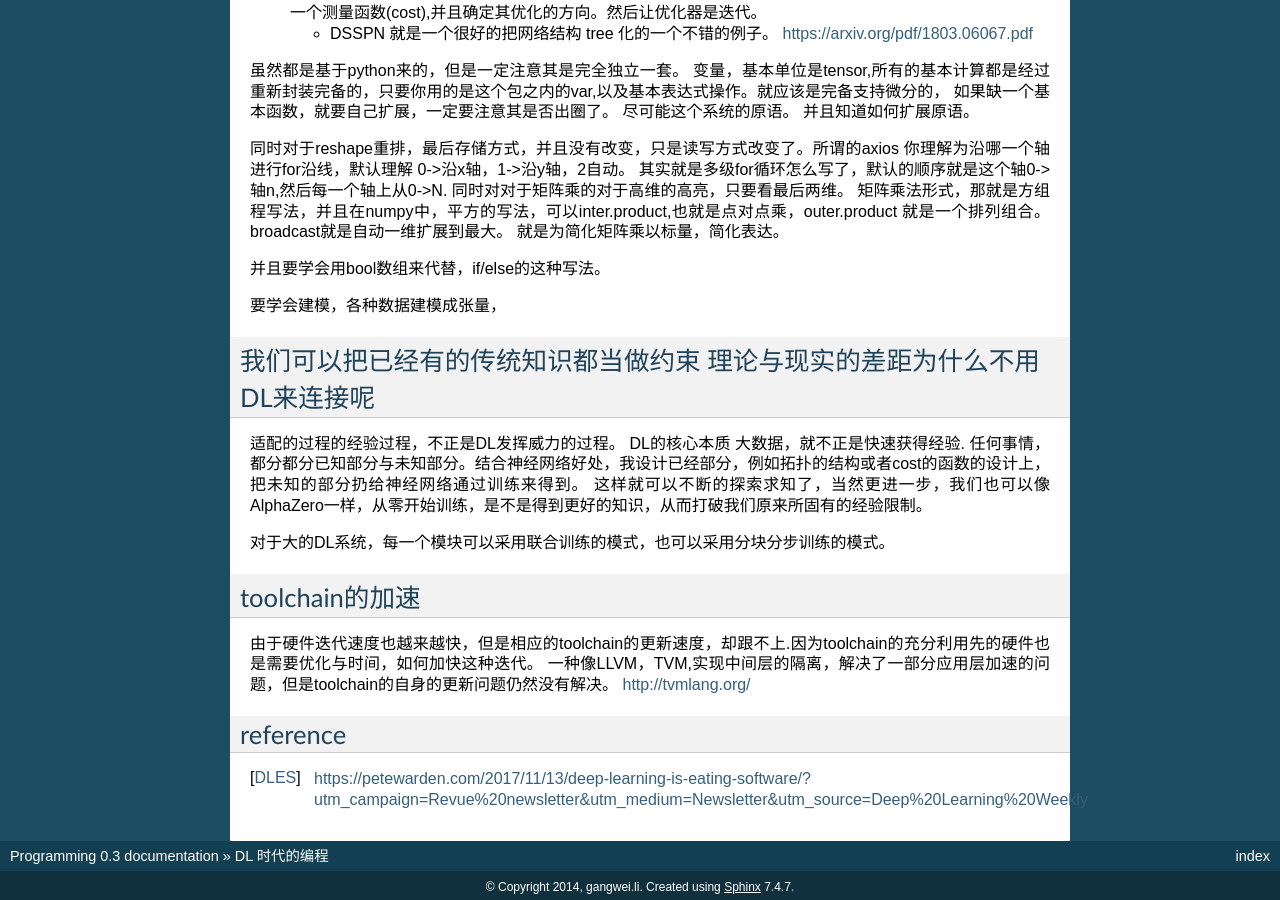
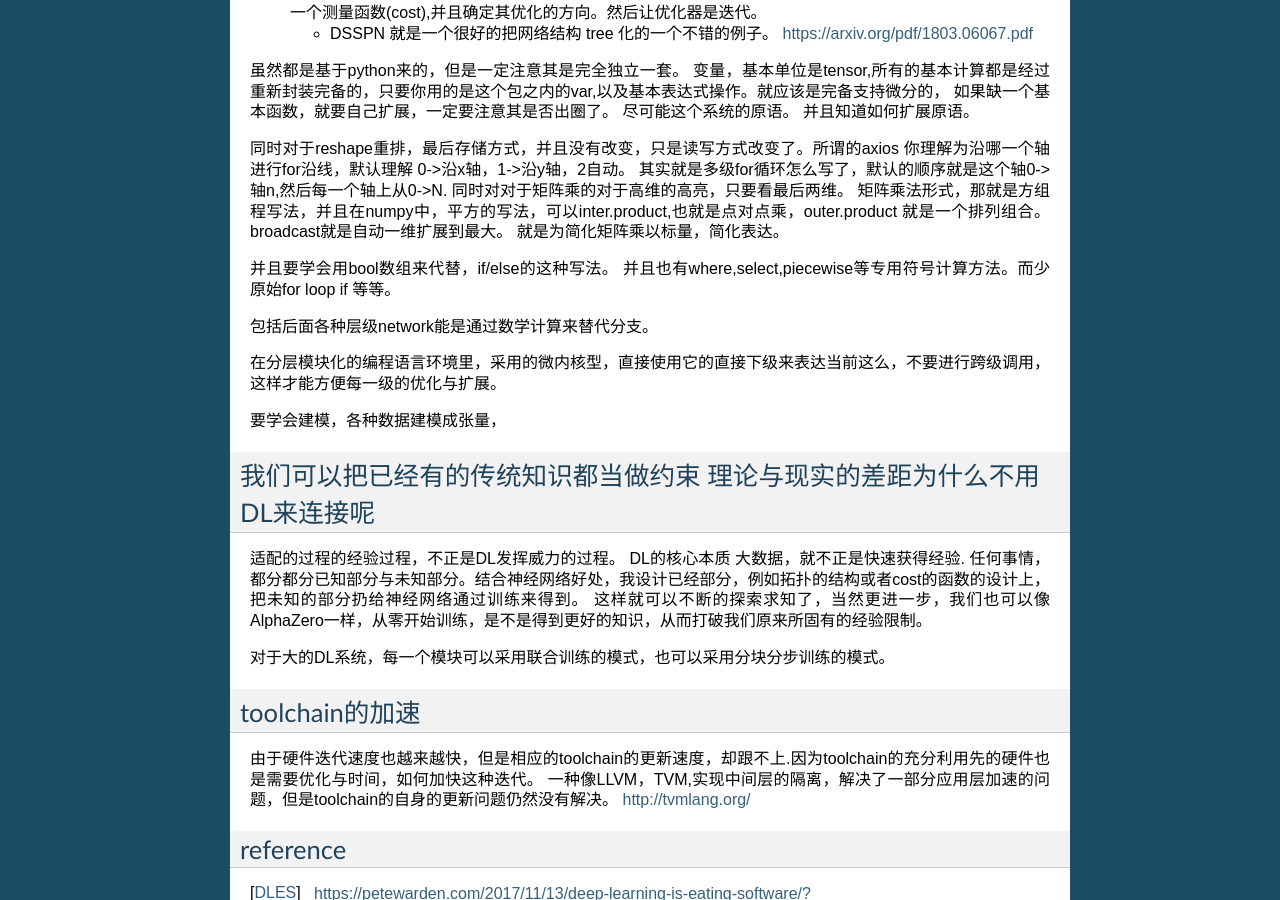
Before and after one commit to gwli/Programming, a Sphinx documentation site: the page built from source/content/Stage_4/CodeForDL.rst, in a window 1280 px wide and 900 px high, scrolled down 723 px. Built offline with Sphinx 7.4.7, drawn with Linux system fonts in a browser that asks for light colours.

Commit message:
分层模块化的语言与图灵完备

```diff
--- a/source/content/Stage_4/CodeForDL.rst
+++ b/source/content/Stage_4/CodeForDL.rst
@@ -53,7 +53,11 @@ DL 时代的编程
 同时对对于矩阵乘的对于高维的高亮，只要看最后两维。
 矩阵乘法形式，那就是方组程写法，并且在numpy中，平方的写法，可以inter.product,也就是点对点乘，outer.product 就是一个排列组合。broadcast就是自动一维扩展到最大。 就是为简化矩阵乘以标量，简化表达。
 
-并且要学会用bool数组来代替，if/else的这种写法。
+并且要学会用bool数组来代替，if/else的这种写法。 并且也有where,select,piecewise等专用符号计算方法。而少原始for loop if 等等。
+
+包括后面各种层级network能是通过数学计算来替代分支。
+
+在分层模块化的编程语言环境里，采用的微内核型，直接使用它的直接下级来表达当前这么，不要进行跨级调用，这样才能方便每一级的优化与扩展。
 
 要学会建模，各种数据建模成张量，
 
```
